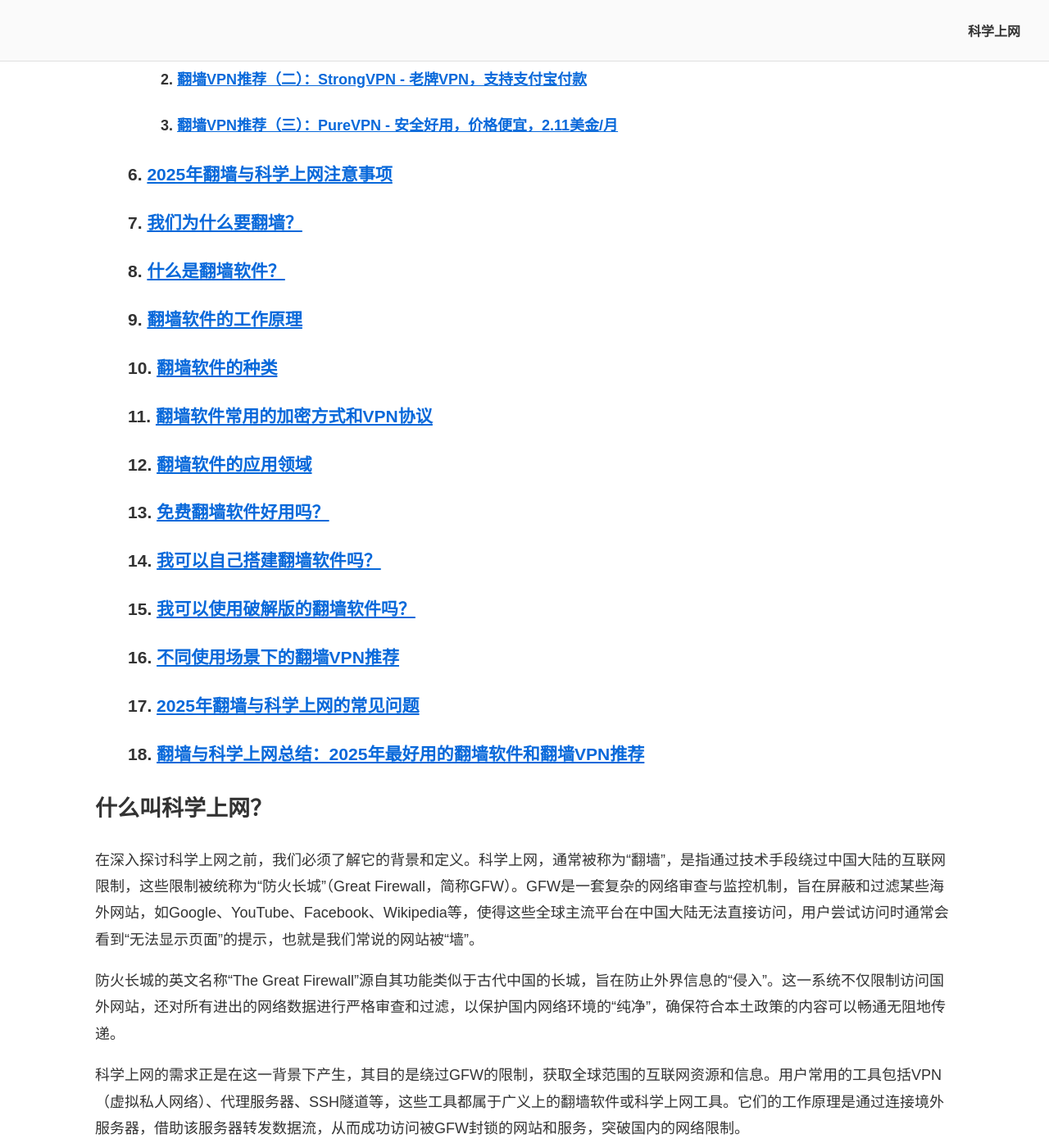
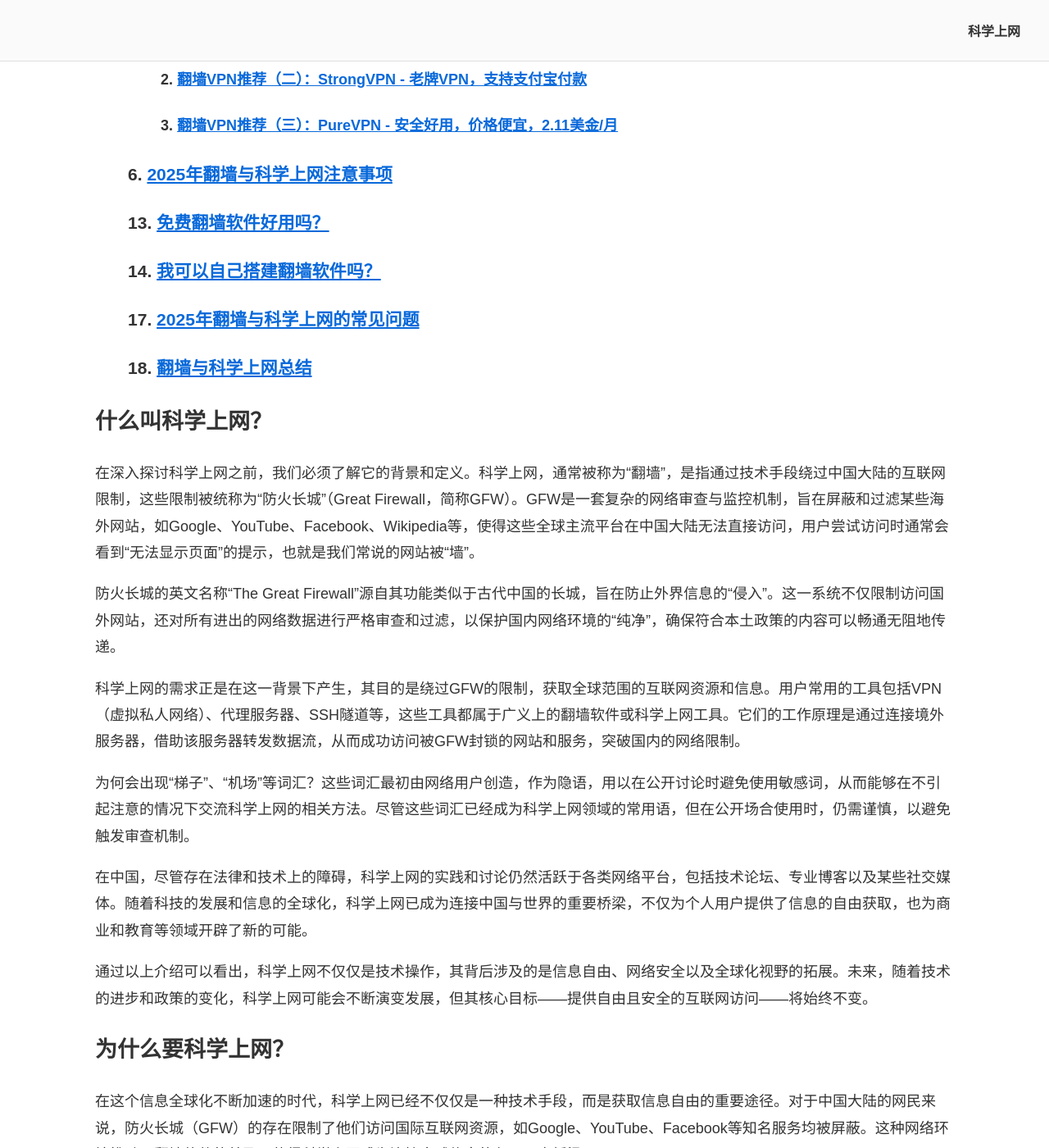
Before and after one commit to chinavpns/chinavpns.github.io, a Jekyll site: the page built from index.md, in a window 1280 px wide and 1400 px high, scrolled down 2191 px. Shown: the whole window at 82% size. Built offline with Jekyll 4.4.1, drawn with Linux system fonts in a browser that asks for light colours.

Commit message:
Update index.md

```diff
--- a/index.md
+++ b/index.md
@@ -41,18 +41,10 @@ description: 科学上网指南：2025年最好用的翻墙VPN和翻墙软件推
   <h4 id="3-翻墙vpn推荐三purevpn---安全好用价格便宜211美金月">3. <a href="#翻墙vpn推荐三purevpn---安全好用价格便宜211美金月">翻墙VPN推荐（三）：PureVPN - 安全好用，价格便宜，2.11美金/月</a></h4>
   </blockquote>
   <h3 id="6-2025年翻墙与科学上网注意事项">6. <a href="#2025年翻墙与科学上网注意事项">2025年翻墙与科学上网注意事项</a></h3>
-  <h3 id="7-我们为什么要翻墙">7. <a href="#我们为什么要翻墙">我们为什么要翻墙？</a></h3>
-  <h3 id="8-什么是翻墙软件">8. <a href="#什么是翻墙软件">什么是翻墙软件？</a></h3>
-  <h3 id="9-翻墙软件的工作原理">9. <a href="#翻墙软件的工作原理">翻墙软件的工作原理</a></h3>
-  <h3 id="10-翻墙软件的种类">10. <a href="#翻墙软件的种类">翻墙软件的种类</a></h3>
-  <h3 id="11-翻墙软件常用的加密方式和vpn协议">11. <a href="#翻墙软件常用的加密方式和vpn协议">翻墙软件常用的加密方式和VPN协议</a></h3>
-  <h3 id="12-翻墙软件的应用领域">12. <a href="#翻墙软件的应用领域">翻墙软件的应用领域</a></h3>
   <h3 id="13-免费翻墙软件好用吗">13. <a href="#免费翻墙软件好用吗">免费翻墙软件好用吗？</a></h3>
   <h3 id="14-我可以自己搭建翻墙软件吗">14. <a href="#我可以自己搭建翻墙软件吗">我可以自己搭建翻墙软件吗？</a></h3>
-  <h3 id="15-我可以使用破解版的翻墙软件吗">15. <a href="#我可以使用破解版的翻墙软件吗">我可以使用破解版的翻墙软件吗？</a></h3>
-  <h3 id="16-不同使用场景下的翻墙vpn推荐">16. <a href="#不同使用场景下的翻墙vpn推荐">不同使用场景下的翻墙VPN推荐</a></h3>
   <h3 id="17-2025年翻墙与科学上网的常见问题">17. <a href="#2025年翻墙与科学上网的常见问题">2025年翻墙与科学上网的常见问题</a></h3>
-  <h3 id="18-翻墙与科学上网总结2025年最好用的翻墙软件和翻墙vpn推荐">18. <a href="#翻墙与科学上网总结2025年最好用的翻墙软件和翻墙vpn推荐">翻墙与科学上网总结：2025年最好用的翻墙软件和翻墙VPN推荐</a></h3>
+  <h3 id="18-翻墙与科学上网总结2025年最好用的翻墙软件和翻墙vpn推荐">18. <a href="#翻墙与科学上网总结2025年最好用的翻墙软件和翻墙vpn推荐">翻墙与科学上网总结</a></h3>
 </blockquote>
 
 ## 什么叫科学上网？
```
